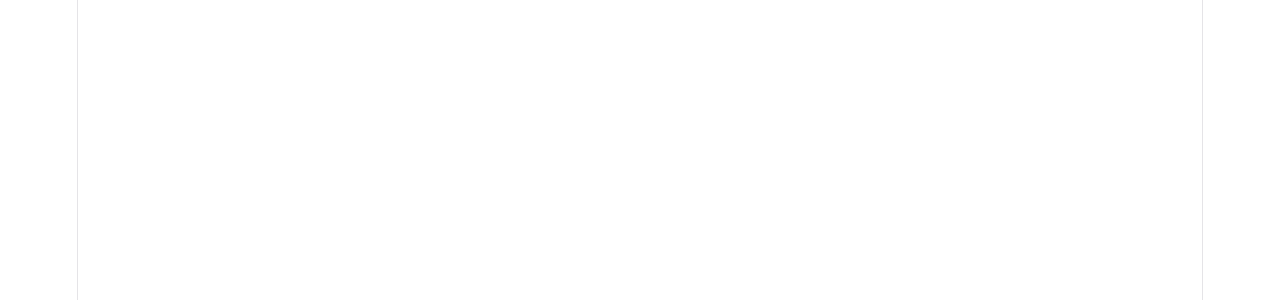
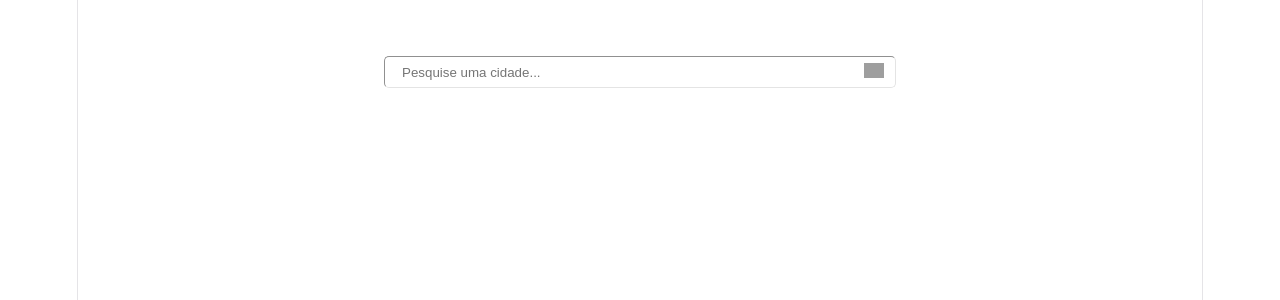
Before and after one commit to PedroHenrique06/Global-Weather, a React (Vite) app: page / in a window 1280 px wide. Shown: the top 300 px of the page. Built offline with nearby package versions, Linux system fonts and the light colour scheme; grey boxes are pictures that could not be loaded.

Commit message:
feat: adição da página 'Home' a tela do app

```diff
--- a/src/App.tsx
+++ b/src/App.tsx
@@ -1,8 +1,9 @@
+import { Home } from "./pages/Home/Home";
 
 function App() {
-
   return (
     <>
+    <Home></Home>
     </>
   );
 }
```
